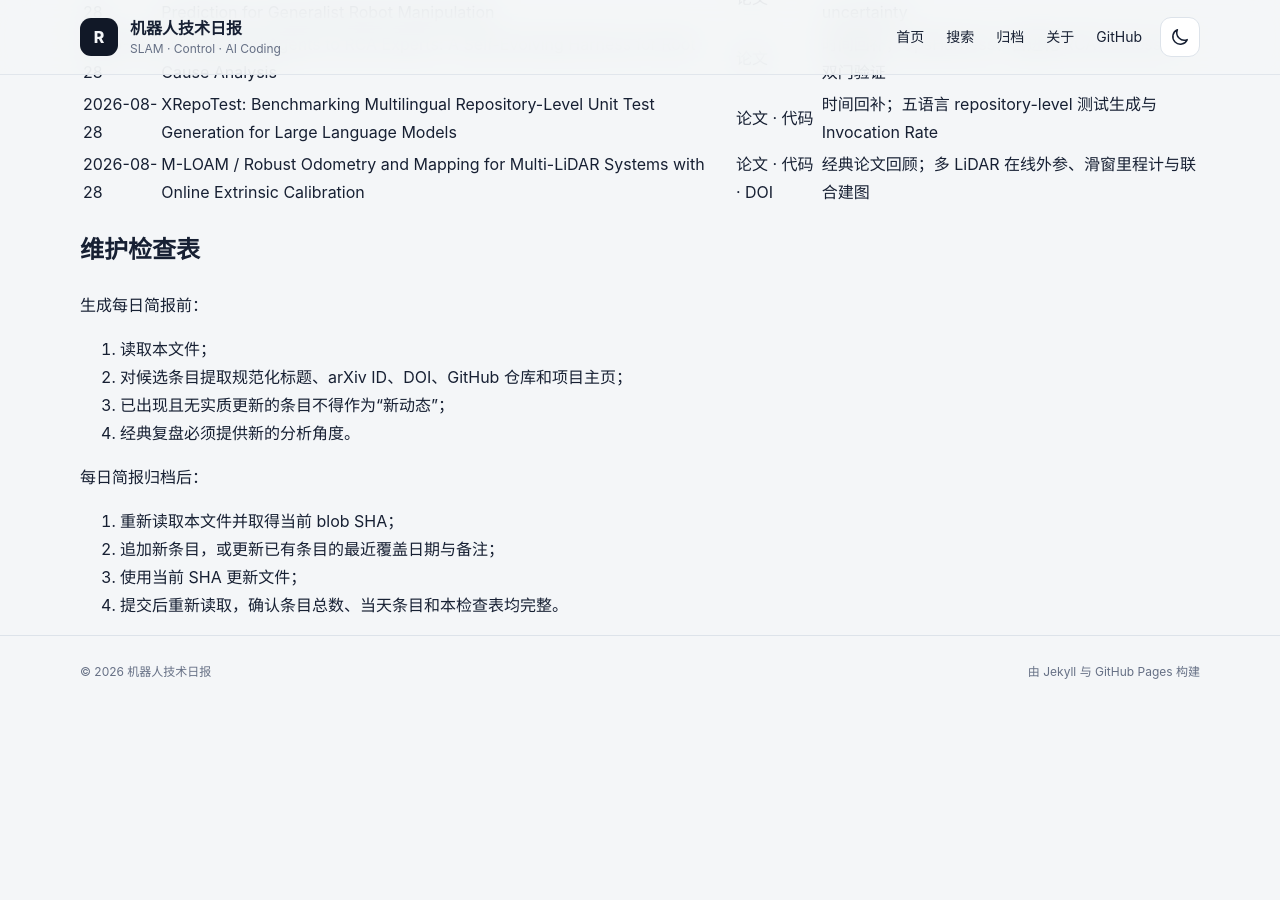
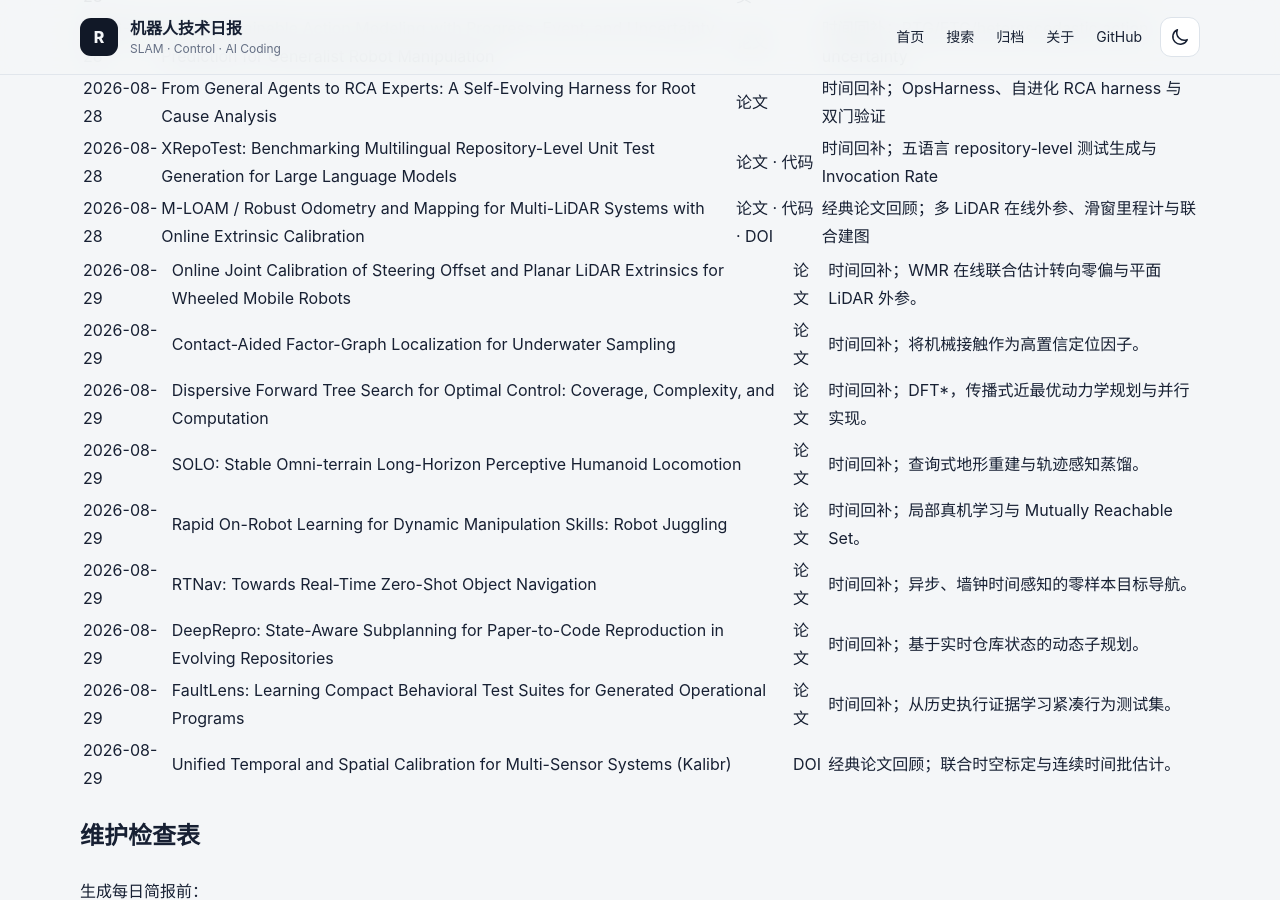
Before and after one commit to helywin/daily, a Jekyll site: the page built from robotics-brief-covered-items.md, in a window 1280 px wide and 900 px high, scrolled down 28031 px. Built offline with Jekyll 4.4.1, drawn with Linux system fonts in a browser that asks for light colours; our own code applies the rules of GitHub Pages for plain Markdown files; before the commit the page ends 28739 px from its top, so only the background shows below that; some of the changed text lies outside the part shown.

Commit message:
docs: update robotics brief coverage index for 2026-08-29

```diff
--- a/robotics-brief-covered-items.md
+++ b/robotics-brief-covered-items.md
@@ -1,6 +1,6 @@
 # 机器人技术简报已覆盖条目索引
 
-> 最后更新：2026-08-28（Asia/Shanghai）
+> 最后更新：2026-08-29（Asia/Shanghai）
 >
 > 用途：每日简报选题前强制查重。本文件保留全部历史条目的最近覆盖日期、规范标题、至少一个可直接访问的原始来源和必要备注。
 >
@@ -53,6 +53,8 @@
 > 2026-08-27 新增 8 条主动态与 1 条经典论文回顾，共 433 条。
 >
 > 2026-08-28 新增 8 条主动态与 1 条经典论文回顾，共 442 条。
+>
+> 2026-08-29 新增 8 条主动态与 1 条经典论文回顾，共 451 条。
 
 ## 已核验条目
 
@@ -504,6 +506,16 @@
 | 2026-08-28 | XRepoTest: Benchmarking Multilingual Repository-Level Unit Test Generation for Large Language Models | [论文](https://arxiv.org/abs/2608.25939) · [代码](https://github.com/solis-team/XRepoTest) | 时间回补；五语言 repository-level 测试生成与 Invocation Rate |
 | 2026-08-28 | M-LOAM / Robust Odometry and Mapping for Multi-LiDAR Systems with Online Extrinsic Calibration | [论文](https://arxiv.org/abs/2010.14294) · [代码](https://github.com/gogojjh/M-LOAM) · [DOI](https://doi.org/10.1109/TRO.2021.3078287) | 经典论文回顾；多 LiDAR 在线外参、滑窗里程计与联合建图 |
 
+| 2026-08-29 | Online Joint Calibration of Steering Offset and Planar LiDAR Extrinsics for Wheeled Mobile Robots | [论文](https://arxiv.org/abs/2608.26789) | 时间回补；WMR 在线联合估计转向零偏与平面 LiDAR 外参。 |
+| 2026-08-29 | Contact-Aided Factor-Graph Localization for Underwater Sampling | [论文](https://arxiv.org/abs/2608.26932) | 时间回补；将机械接触作为高置信定位因子。 |
+| 2026-08-29 | Dispersive Forward Tree Search for Optimal Control: Coverage, Complexity, and Computation | [论文](https://arxiv.org/abs/2608.26314) | 时间回补；DFT*，传播式近最优动力学规划与并行实现。 |
+| 2026-08-29 | SOLO: Stable Omni-terrain Long-Horizon Perceptive Humanoid Locomotion | [论文](https://arxiv.org/abs/2608.26583) | 时间回补；查询式地形重建与轨迹感知蒸馏。 |
+| 2026-08-29 | Rapid On-Robot Learning for Dynamic Manipulation Skills: Robot Juggling | [论文](https://arxiv.org/abs/2608.26800) | 时间回补；局部真机学习与 Mutually Reachable Set。 |
+| 2026-08-29 | RTNav: Towards Real-Time Zero-Shot Object Navigation | [论文](https://arxiv.org/abs/2608.26496) | 时间回补；异步、墙钟时间感知的零样本目标导航。 |
+| 2026-08-29 | DeepRepro: State-Aware Subplanning for Paper-to-Code Reproduction in Evolving Repositories | [论文](https://arxiv.org/abs/2608.26557) | 时间回补；基于实时仓库状态的动态子规划。 |
+| 2026-08-29 | FaultLens: Learning Compact Behavioral Test Suites for Generated Operational Programs | [论文](https://arxiv.org/abs/2608.26746) | 时间回补；从历史执行证据学习紧凑行为测试集。 |
+| 2026-08-29 | Unified Temporal and Spatial Calibration for Multi-Sensor Systems (Kalibr) | [DOI](https://doi.org/10.1109/IROS.2013.6696514) | 经典论文回顾；联合时空标定与连续时间批估计。 |
+
 ## 维护检查表
 
 生成每日简报前：
```
